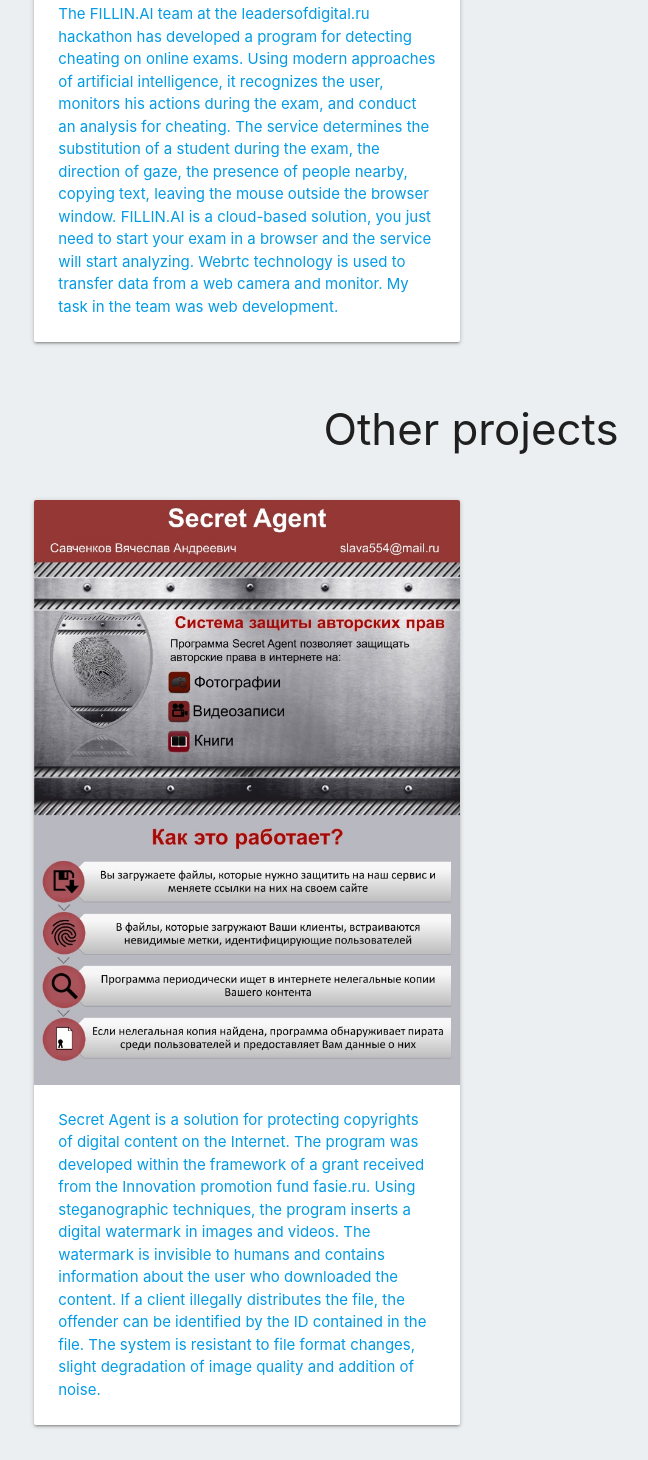
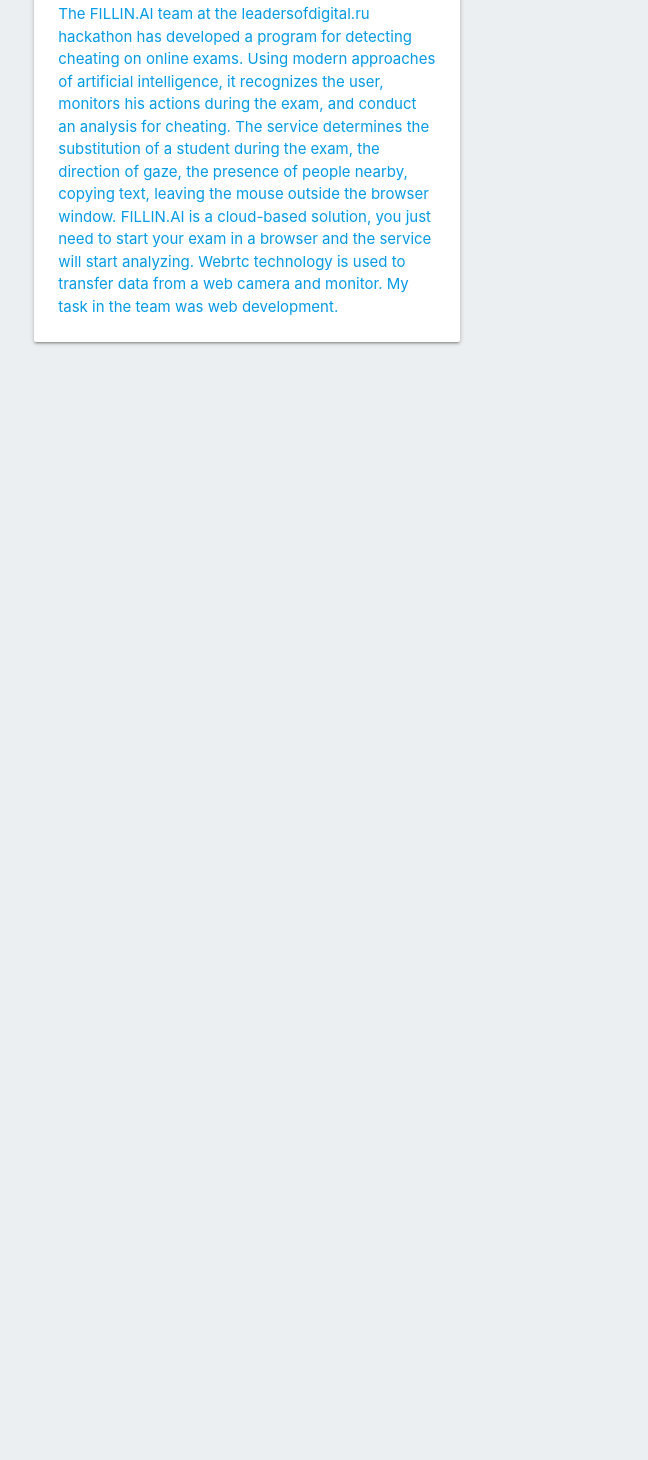
Before and after one commit to slava554/slava554.github.io, a plain HTML site: page index.html in a window 1280 px wide. Shown: the part 762-2222 px from the top of the page, without its empty margins (169-817 px from the left). After the commit the page ends 1139 px from the top, so only its background shows below. Drawn offline with nearby package versions, Linux system fonts and the light colour scheme.

Commit message:
Update index.html

```diff
--- a/index.html
+++ b/index.html
@@ -54,30 +54,6 @@
             </a>
         </div>
     </div>
-
-    <div class="row">
-        <div class="col s12 center">
-            <h3>Other projects</h3>
-        </div>
-    </div>
-    <div class="row">
-        <div class="col s12 m6">
-            <a href="fingerprints.pdf" target="_blank">
-                <div class="card pointer">
-                    <div class="card-image">
-                        <img src="img/sa1.jpg">
-                    </div>
-                    <div class="card-content">
-                        <p>Secret Agent is a solution for protecting copyrights of digital content on the Internet. The program was developed within the framework of a grant received from the Innovation promotion fund fasie.ru.
-                            Using steganographic techniques, the program inserts a digital watermark in images and videos. The watermark is invisible to humans and contains information about the user who downloaded the content. If a client illegally distributes the file, the offender can be identified by the ID contained in the file. The system is resistant to file format changes, slight degradation of image quality and addition of noise.</p>
-                    </div>
-                </div>
-            </a>
-        </div>
-        <div class="col s12 m6">
-
-        </div>
-    </div>
 </div>
 
 </body>
```
